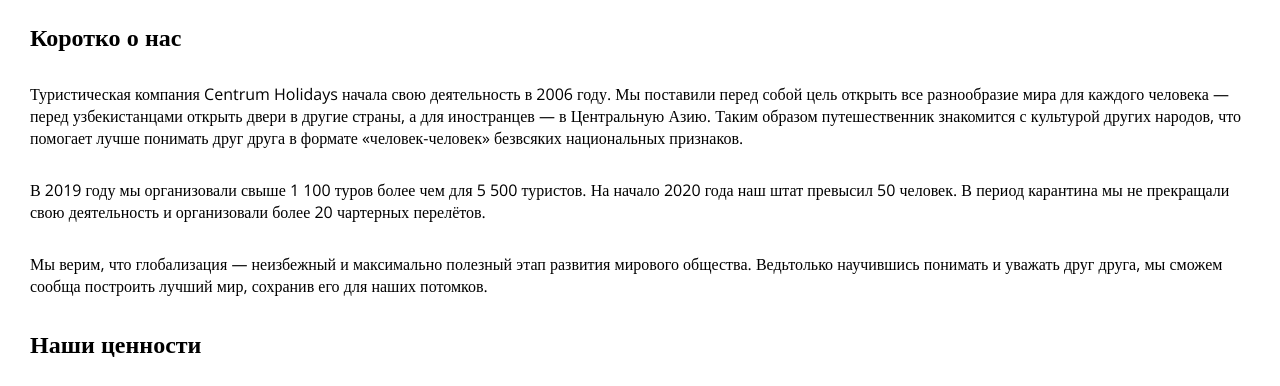
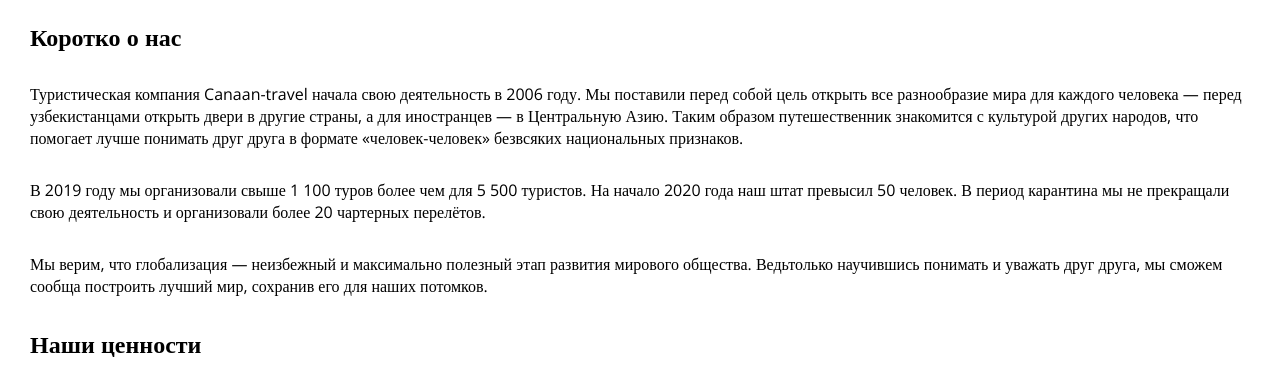
Before and after one commit to IldarSaygafarov2/centrum-holidays, a Django app: page /ru/about/ in a window 1280 px wide. Shown: the part 775-1161 px from the top of the page. Run offline with Django 5.2, Linux system fonts and the light colour scheme; data that the repository does not hold is empty; some libraries are stand-ins or nearby versions.

Commit message:
added fixes

```diff
--- a/core/templates/core/about.html
+++ b/core/templates/core/about.html
@@ -2,7 +2,7 @@
 {% load i18n static %}
 
 {% block title %}
-   canaan-travel
+   Canaan-travel
 {% endblock %}
 
 {% block header %}
@@ -16,7 +16,7 @@
         <div class="container about__main-content">
             <h2>{% trans 'Коротко о нас' %}</h2>
             <p>
-                {% blocktrans %}Туристическая компания Centrum Holidays начала свою деятельность в 2006 году. Мы
+                {% blocktrans %}Туристическая компания Canaan-travel начала свою деятельность в 2006 году. Мы
                     поставили перед собой цель
                     открыть все разнообразие мира для каждого человека — перед узбекистанцами открыть двери в другие
                     страны,
--- a/core/templates/core/hotels.html
+++ b/core/templates/core/hotels.html
@@ -75,7 +75,7 @@
                 можно узнать по фотографиям. Вы можете получить подробную информацию онлайн или связаться с нашими
                 операторами. Мы поможем вам подобрать подходящий отель Узбекистана и оформить бронирование. Узбекистан,
                 увидеть который желают странники со всего мира, ждет вас. И вам не нужно переживать о своем комфорте в
-                поездке, ведь Centrum Holidays позаботится о том, чтобы у вас не возникло никаких сложностей и неудобств.
+                поездке, ведь Canaan-travel позаботится о том, чтобы у вас не возникло никаких сложностей и неудобств.
                 Наши
                 специалисты будут с вами на связи на протяжении всего вашего путешествия.{% endblocktrans %}</p>
         </section>
--- a/core/templates/core/index.html
+++ b/core/templates/core/index.html
@@ -2,7 +2,7 @@
 {% load i18n static %}
 
 {% block title %}
-
+Canaan-travel
 {% endblock %}
 
 
@@ -97,7 +97,7 @@
     <section class="travel__info" style="background-image: url('{% static "images/img_canaan.jpg" %}')">
         <h2 class="travel__info-title">{% trans 'Узнайте о Востоке больше вместе с нами' %}</h2>
         <p class="travel__info-descr">
-            {% blocktrans %} canaan-travel — туристическая компания полного цикла, ставящая перед собой
+            {% blocktrans %} Canaan-travel — туристическая компания полного цикла, ставящая перед собой
             цель открыть красоту всего мира для каждого человека сегодня. Мы стремимся ближе познакомить Восток
             и
             Запад, предлагая путешествия по Центральной Азии туристам из СНГ, Европы и Америки и поездки по
--- a/core/templates/core/search_page.html
+++ b/core/templates/core/search_page.html
@@ -12,7 +12,7 @@
 <main class="search__page-main">
   <section class="search__page-main-header" style="background: url('{% static "images/hero.jpg" %}')">
     <div class="header__content">
-      <h1 class="header__title">{% trans 'Туры в Узбекистан с  canaan-travel' %}</h1>
+      <h1 class="header__title">{% trans 'Туры в Узбекистан с Canaan-travel' %}</h1>
       <h2 class="header__subtitle">{% trans 'Откройте для себя сказочный Восток!' %}</h2>
       <form action="{% url 'search' %}" class="header__form">
         <input type="text" name="q" placeholder="{% trans 'Куда держим курс?' %}">
--- a/templates/base.html
+++ b/templates/base.html
@@ -1899,7 +1899,7 @@ button.accordion.is-open {
 {% block header %}
     <header class="header">
         <div class="header__content" style="background: url('{% static "images/hero.jpg" %}')">
-            <h1 class="header__title">{% trans 'Туры в Узбекистан с canaan-travel' %}</h1>
+            <h1 class="header__title">{% trans 'Туры в Узбекистан с Canaan-travel' %}</h1>
             <h2 class="header__subtitle">{% trans 'Откройте для себя сказочный Восток!' %}</h2>
             <form action="{% url 'search' %}" class="header__form">
                 <input type="text" name="q" placeholder="{% trans 'Куда держим курс?' %}">
```
Also changed, not shown: core/templates/core/tours.html (+6 -1 lines), locale/en/LC_MESSAGES/django.po, 1 other file.
